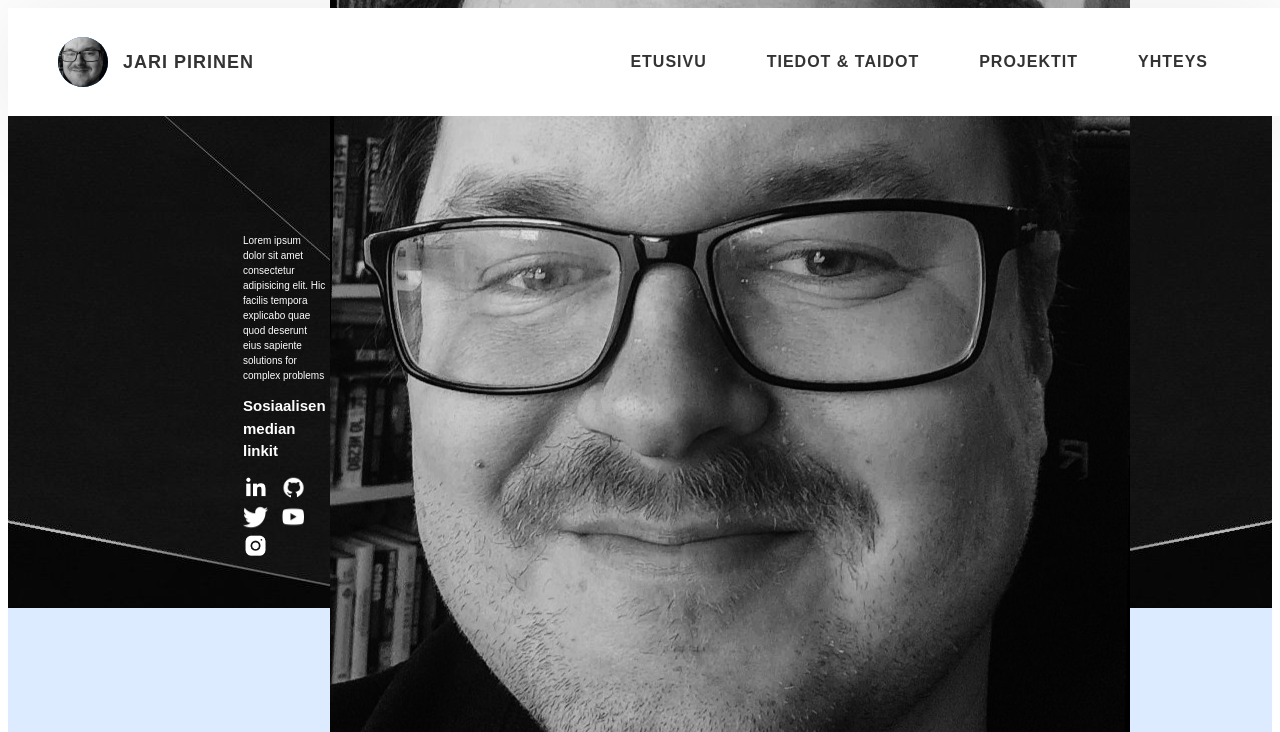
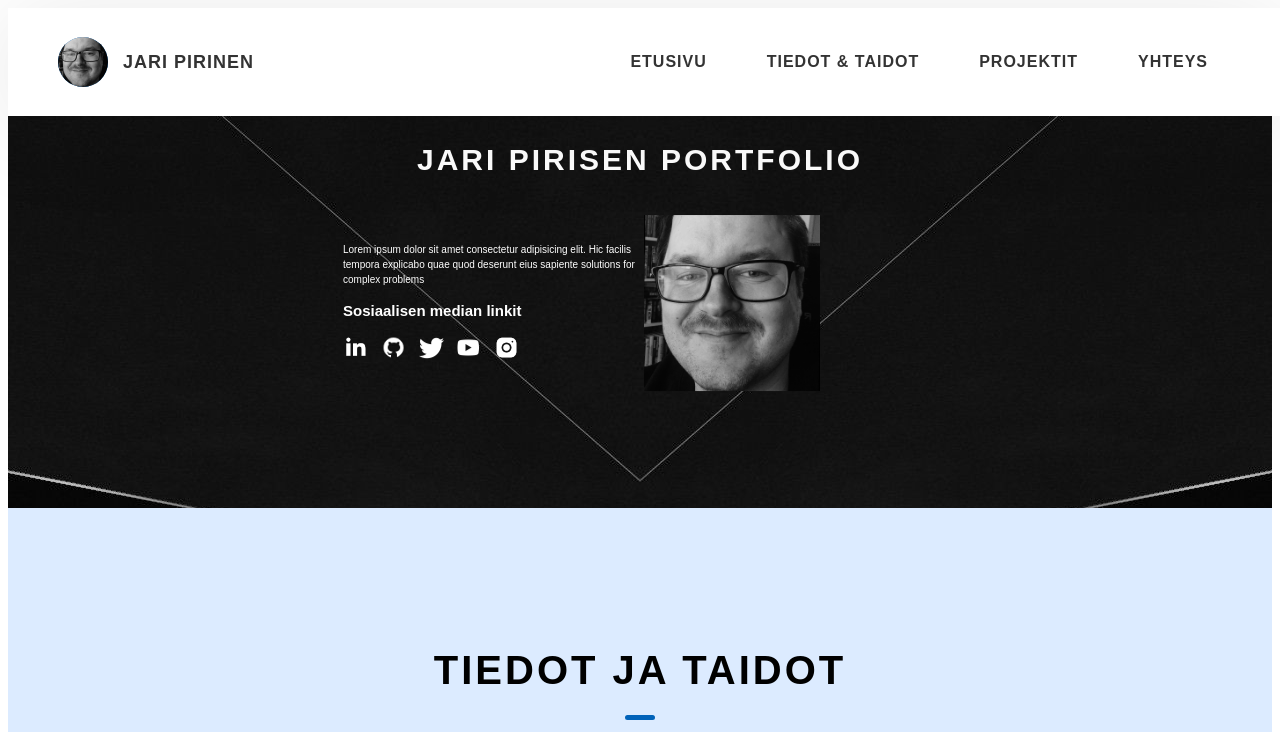
Before and after one commit to Japi1984/wmk, a website: page index.html in a window 1280 px wide. Shown: the top 732 px of the page. Drawn offline with Linux system fonts and the light colour scheme; files whose address does not match are found by name.

Commit message:
Update style.css

```diff
--- a/style.css
+++ b/style.css
@@ -51,7 +51,7 @@ textarea {
   resize: none; }
 
 .heading-primary {
-  font-size: 6rem;
+  font-size: 3rem;
   text-transform: uppercase;
   letter-spacing: 3px;
   text-align: center; }
@@ -176,8 +176,8 @@ textarea {
   background:  url(wp7786781-5120x1440-wallpapers.jpg);
   background-position: center;
 
-  min-height: 60rem;
-  max-height: 120rem;
+  min-height: 500px;
+  max-height: 500px;
   position: relative; }
   @media only screen and (max-width: 37.5em) {
     .home-hero {
@@ -229,7 +229,7 @@ textarea {
         transform: translate(0, 0); } }
   .home-hero__info {
     margin: 3rem auto 0 auto;
-    max-width: 80rem; }
+    max-width: 60rem; }
   .home-hero__cta {
     margin-top: 5rem;
     text-align: center; }
@@ -522,6 +522,12 @@ textarea {
     object-fit: cover;
     object-position: center;
     display: block; }
+    .header__logo-img2 {
+      width: 60%;
+      height: 30%;
+      object-fit: cover;
+      object-position: center;
+      display: block; }
   .header__logo-sub {
     font-size: 1.8rem;
     text-transform: uppercase;
```
